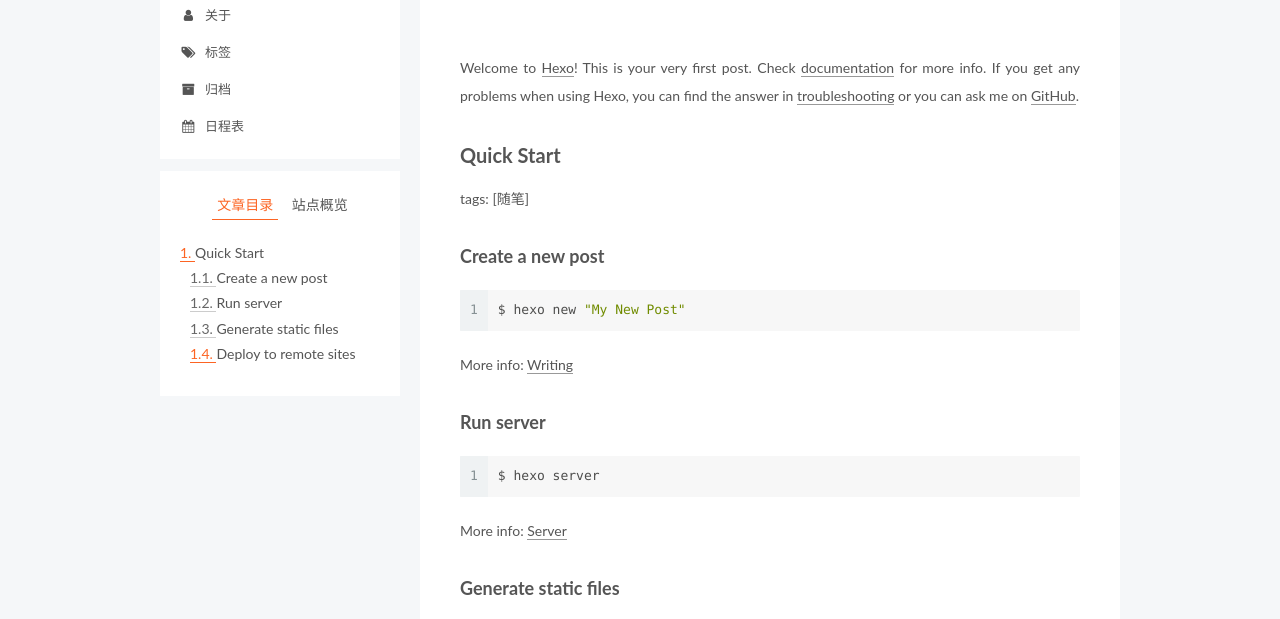
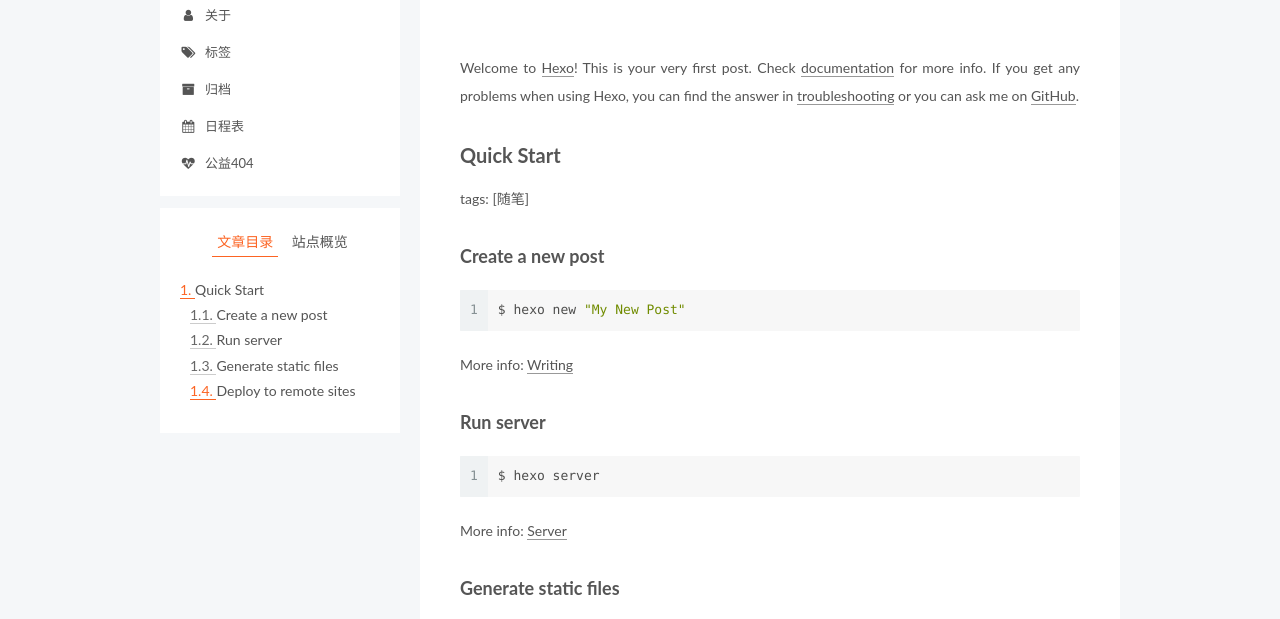
Before and after one commit to y5134828/y5134828.github.io, a plain HTML site: page 2017/12/11/hello-world/index.html in a window 1280 px wide. Shown: the part 149-768 px from the top of the page. Drawn offline with Linux system fonts and the light colour scheme.

Commit message:
Site updated: 2017-12-18 17:16:16

```diff
--- a/2017/12/11/hello-world/index.html
+++ b/2017/12/11/hello-world/index.html
@@ -132,6 +132,16 @@
 
 
 
+  <script type="text/javascript">
+    var _hmt = _hmt || [];
+    (function() {
+      var hm = document.createElement("script");
+      hm.src = "https://hm.baidu.com/hm.js?f86c5ad478bbd7543e539a01fe72c3a0";
+      var s = document.getElementsByTagName("script")[0];
+      s.parentNode.insertBefore(hm, s);
+    })();
+  </script>
+
 
 
 
@@ -226,6 +236,16 @@
               <i class="menu-item-icon fa fa-fw fa-calendar"></i> <br />
 
             日程表
+          </a>
+        </li>
+
+
+        <li class="menu-item menu-item-commonweal">
+          <a href="/404/" rel="section">
+
+              <i class="menu-item-icon fa fa-fw fa-heartbeat"></i> <br />
+
+            公益404
           </a>
         </li>
 
--- a/css/main.css
+++ b/css/main.css
@@ -1823,7 +1823,7 @@ pre .javascript .function {
   width: 4px;
   height: 4px;
   border-radius: 50%;
-  background: #ff3770;
+  background: #ffcfe0;
 }
 .links-of-blogroll {
   font-size: 13px;
```
Also changed, not shown: about/index.html (+20 -0 lines), archives/2017/12/index.html (+20 -0 lines), archives/2017/index.html (+20 -0 lines), archives/index.html (+20 -0 lines), cshedule/index.html (+20 -0 lines), index.html (+20 -0 lines), schedule/index.html (+20 -0 lines), tags/index.html (+20 -0 lines).
